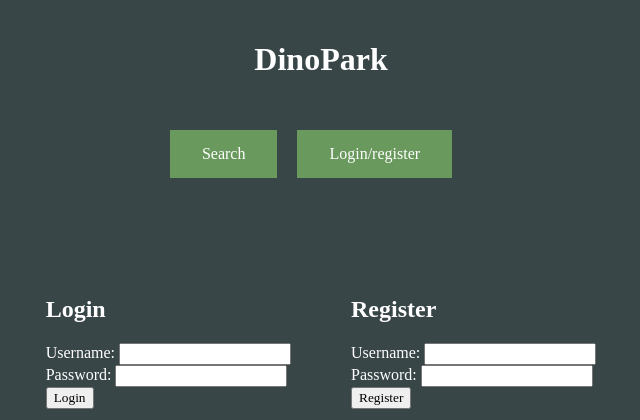
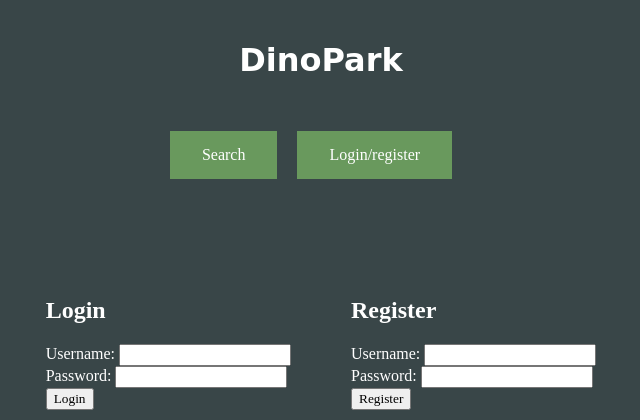
Before and after one commit to oonarauhala/tietokantasovellus, a Flask app: page /login in a window 1280 px wide. Shown: the top 420 px of the page, without its empty margins (319-959 px from the left). Run offline with Flask 2, Linux system fonts and the light colour scheme; some web fonts are replaced.

Commit message:
Fix logo font bug

```diff
--- a/templates/base_header.html
+++ b/templates/base_header.html
@@ -7,9 +7,9 @@
     <link rel="stylesheet" href="{{ url_for('static', filename='style.css') }}">
 </head>
 <body>
-    <div class="flex" id="logo">
+    <div class="flex">
         <a href="/">
-            <h1>DinoPark</h1>
+            <h1 id="logo">DinoPark</h1>
         </a>
     </div>
     <div class="flex">
```
